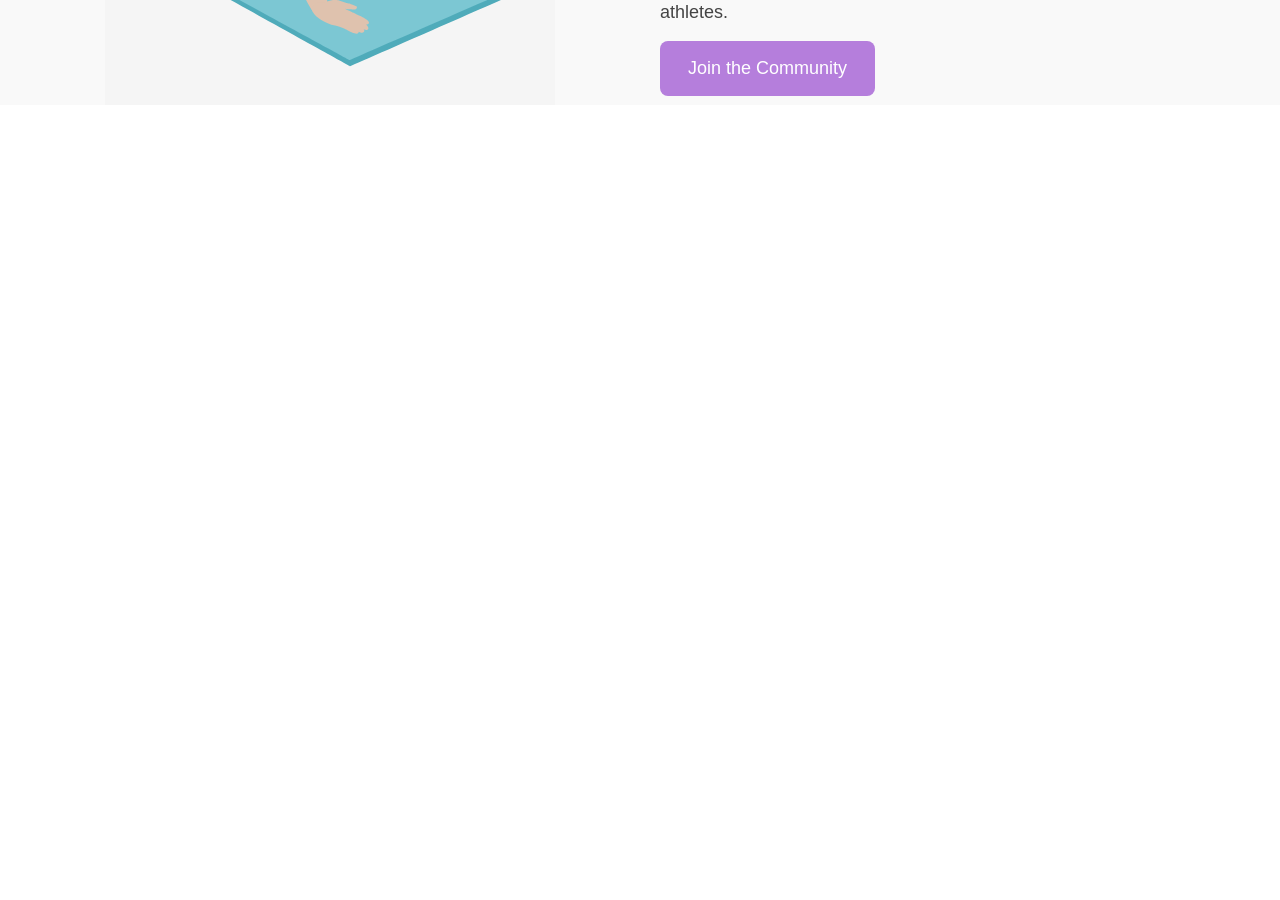
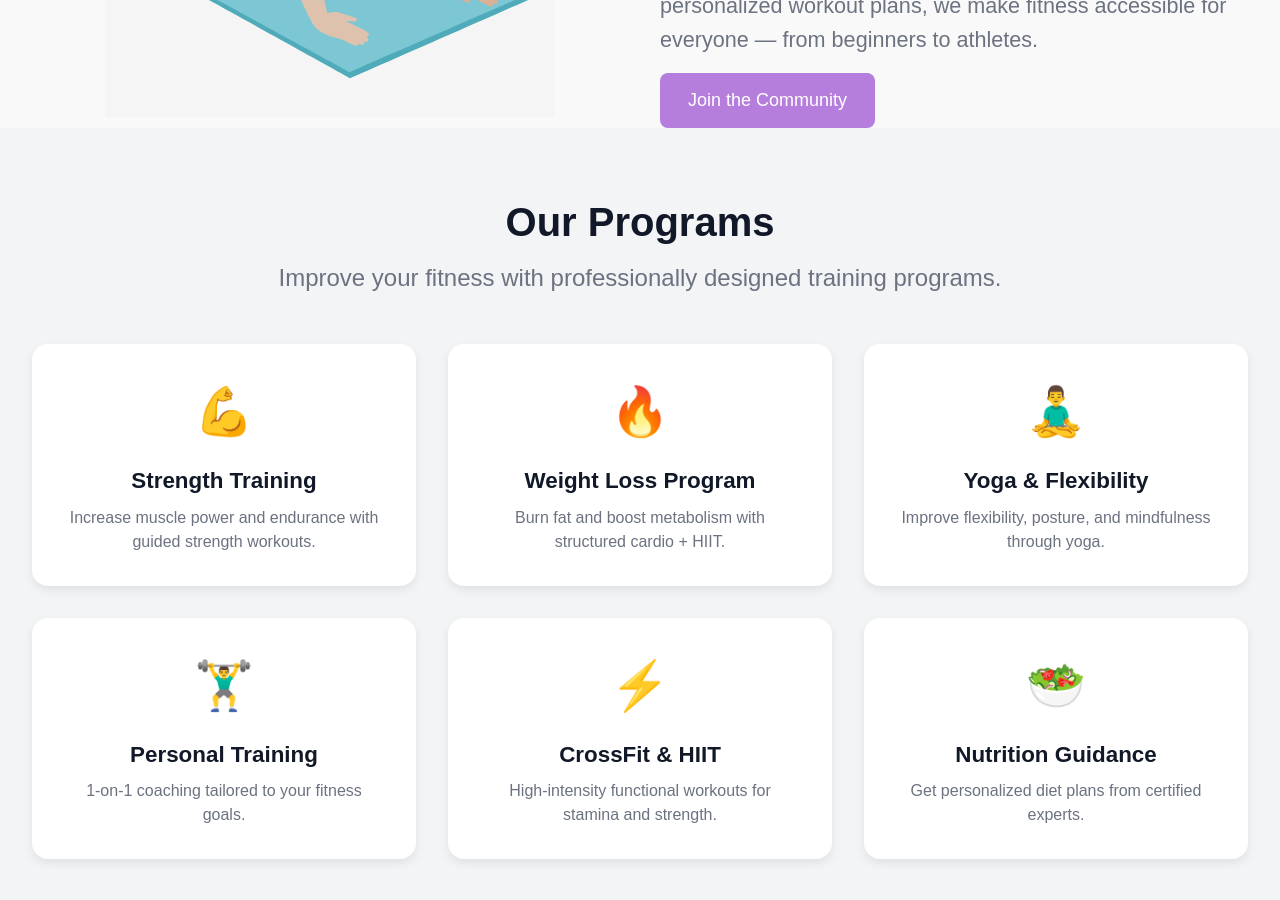
Before and after one commit to manishaverma15/gym-and-spa, a Next.js app: page / in a window 1280 px wide. Shown: the part 1220-2120 px from the top of the page. Before the commit the page ends 1325 px from the top, so only its background shows below. Built offline with nearby package versions, Linux system fonts and the light colour scheme.

Commit message:
added programs section

```diff
--- a/app/page.tsx
+++ b/app/page.tsx
@@ -1,11 +1,13 @@
-import AboutSection from "@/components/sections/AboutSection";
-import HeroSection from "@/components/sections/HeroSection";
+import AboutSection from "@/components/sections/About/AboutSection";
+import HeroSection from "@/components/sections/Hero/HeroSection";
+import ProgramsSection from "@/components/sections/Programs/ProgramsSection";
 
 export default function Home() {
   return (
     <div>
       <HeroSection />
       <AboutSection />
+      <ProgramsSection />
     </div>
   );
 }
--- /dev/null
+++ b/components/data/programs.ts
@@ -0,0 +1,34 @@
+'use client';
+
+export const programs = [
+  {
+    title: "Strength Training",
+    desc: "Increase muscle power and endurance with guided strength workouts.",
+    icon: "💪"
+  },
+  {
+    title: "Weight Loss Program",
+    desc: "Burn fat and boost metabolism with structured cardio + HIIT.",
+    icon: "🔥"
+  },
+  {
+    title: "Yoga & Flexibility",
+    desc: "Improve flexibility, posture, and mindfulness through yoga.",
+    icon: "🧘‍♂️"
+  },
+  {
+    title: "Personal Training",
+    desc: "1-on-1 coaching tailored to your fitness goals.",
+    icon: "🏋️‍♂️"
+  },
+  {
+    title: "CrossFit & HIIT",
+    desc: "High-intensity functional workouts for stamina and strength.",
+    icon: "⚡"
+  },
+  {
+    title: "Nutrition Guidance",
+    desc: "Get personalized diet plans from certified experts.",
+    icon: "🥗"
+  }
+];
--- a/components/sections/AboutSection.css
+++ b/components/sections/About/AboutSection.css
@@ -26,9 +26,9 @@
 }
 
 .about-description {
-  font-size: 18px;
+  font-size: 1.35rem;
   line-height: 1.6;
-  color: #444;
+  color: #6b7280;
   margin-bottom: 15px;
 }
 
--- a/components/sections/AboutSection.tsx
+++ b/components/sections/About/AboutSection.tsx
@@ -2,7 +2,7 @@
 
 import './AboutSection.css';
 import Lottie from 'lottie-react';
-import pushUpAnimation from '../../public/lottie/push-up-animation.json';
+import pushUpAnimation from '../../../public/lottie/push-up-animation.json';
 import './AboutSection.css';
 
 const AboutSection = () => {
--- a/components/sections/HeroSection.css
+++ b/components/sections/Hero/HeroSection.css
@@ -27,7 +27,7 @@
 }
 
 .hero-subtitle {
-  font-size: 1.25rem;
+  font-size: 1.35rem;
   color: #6b7280;
   margin-bottom: 2rem;
 }
--- a/components/sections/HeroSection.tsx
+++ b/components/sections/Hero/HeroSection.tsx
@@ -1,7 +1,7 @@
 'use client';
 
 import Lottie from 'lottie-react';
-import gymAnimation from '../../public/lottie/gym-animation.json';
+import gymAnimation from '../../../public/lottie/gym-animation.json';
 import './HeroSection.css';
 
 const HeroSection = () => {
--- /dev/null
+++ b/components/sections/Programs/ProgramsSection.css
@@ -0,0 +1,72 @@
+.programs-section {
+  width: 100%;
+  padding: 4rem 2rem;
+  background-color: #f3f4f6;
+  text-align: center;
+}
+
+.programs-heading {
+  font-size: 2.5rem;
+  font-weight: bold;
+  color: #111827;
+  margin-bottom: 0.5rem;
+}
+
+.programs-subheading {
+  font-size: 1.5rem;
+  color: #6b7280;
+  margin-bottom: 3rem;
+}
+
+/* 3 Cards per Row on Desktop */
+.programs-grid {
+  display: grid;
+  grid-template-columns: repeat(3, 1fr);
+  gap: 2rem;
+}
+
+/* Program Card */
+.program-card {
+  background: white;
+  padding: 2rem;
+  border-radius: 1rem;
+  box-shadow: 0 4px 10px rgba(0,0,0,0.08);
+  transition: 0.3s ease;
+}
+
+.program-card:hover {
+  transform: translateY(-6px);
+  box-shadow: 0 6px 20px rgba(0,0,0,0.12);
+}
+
+.program-icon {
+  font-size: 3rem;
+  margin-bottom: 1rem;
+}
+
+.program-title {
+  font-size: 1.4rem;
+  font-weight: bold;
+  color: #111827;
+  margin-bottom: 0.5rem;
+}
+
+.program-desc {
+  color: #6b7280;
+  font-size: 1rem;
+  line-height: 1.5;
+}
+
+/* Responsive: 2 cards per row (tablet) */
+@media (max-width: 1024px) {
+  .programs-grid {
+    grid-template-columns: repeat(2, 1fr);
+  }
+}
+
+/* Responsive: 1 card per row (mobile) */
+@media (max-width: 640px) {
+  .programs-grid {
+    grid-template-columns: 1fr;
+  }
+}
--- /dev/null
+++ b/components/sections/Programs/ProgramsSection.tsx
@@ -0,0 +1,27 @@
+'use client';
+
+import { programs } from "../../data/programs";
+import './ProgramsSection.css';
+
+const ProgramsSection = () => {
+  return (
+    <section className="programs-section">
+      <h2 className="programs-heading">Our Programs</h2>
+      <p className="programs-subheading">
+        Improve your fitness with professionally designed training programs.
+      </p>
+
+      <div className="programs-grid">
+        {programs.map((item, index) => (
+          <div className="program-card" key={index}>
+            <div className="program-icon">{item.icon}</div>
+            <h3 className="program-title">{item.title}</h3>
+            <p className="program-desc">{item.desc}</p>
+          </div>
+        ))}
+      </div>
+    </section>
+  );
+};
+
+export default ProgramsSection;
```
